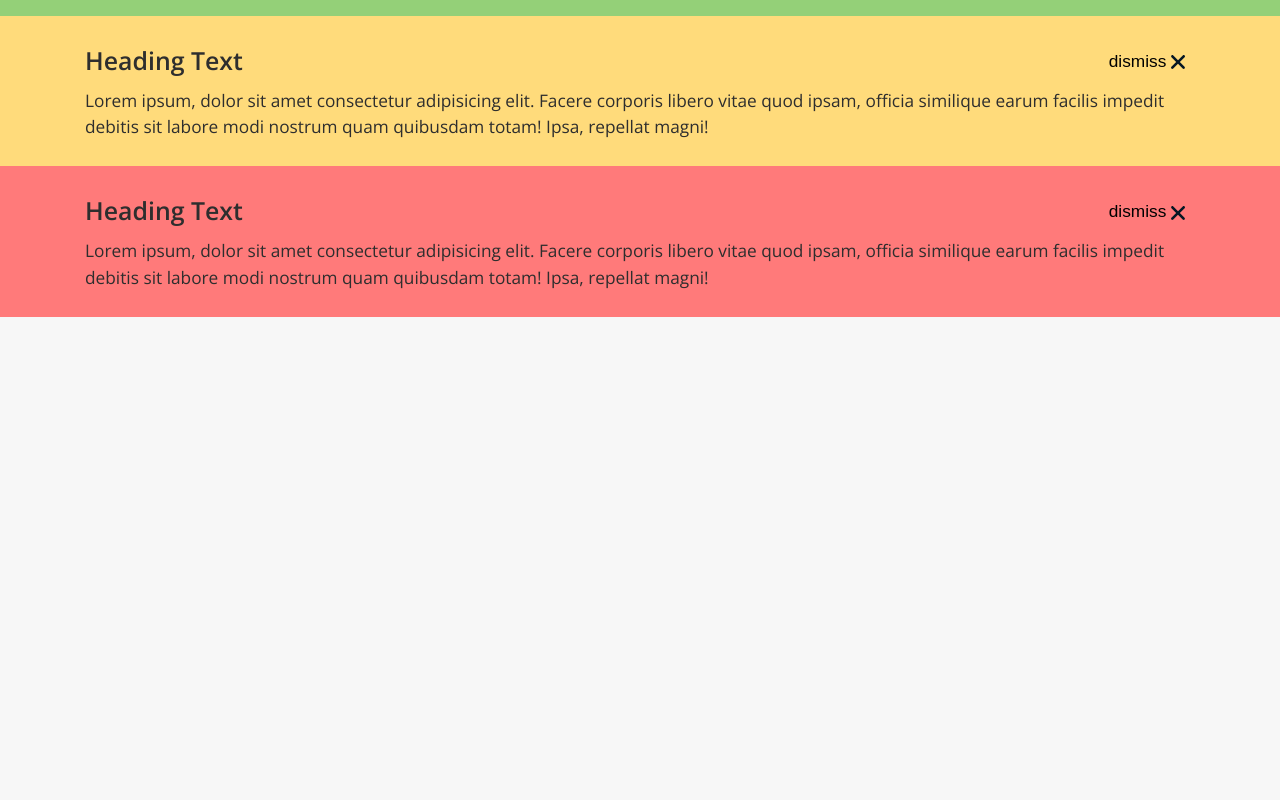
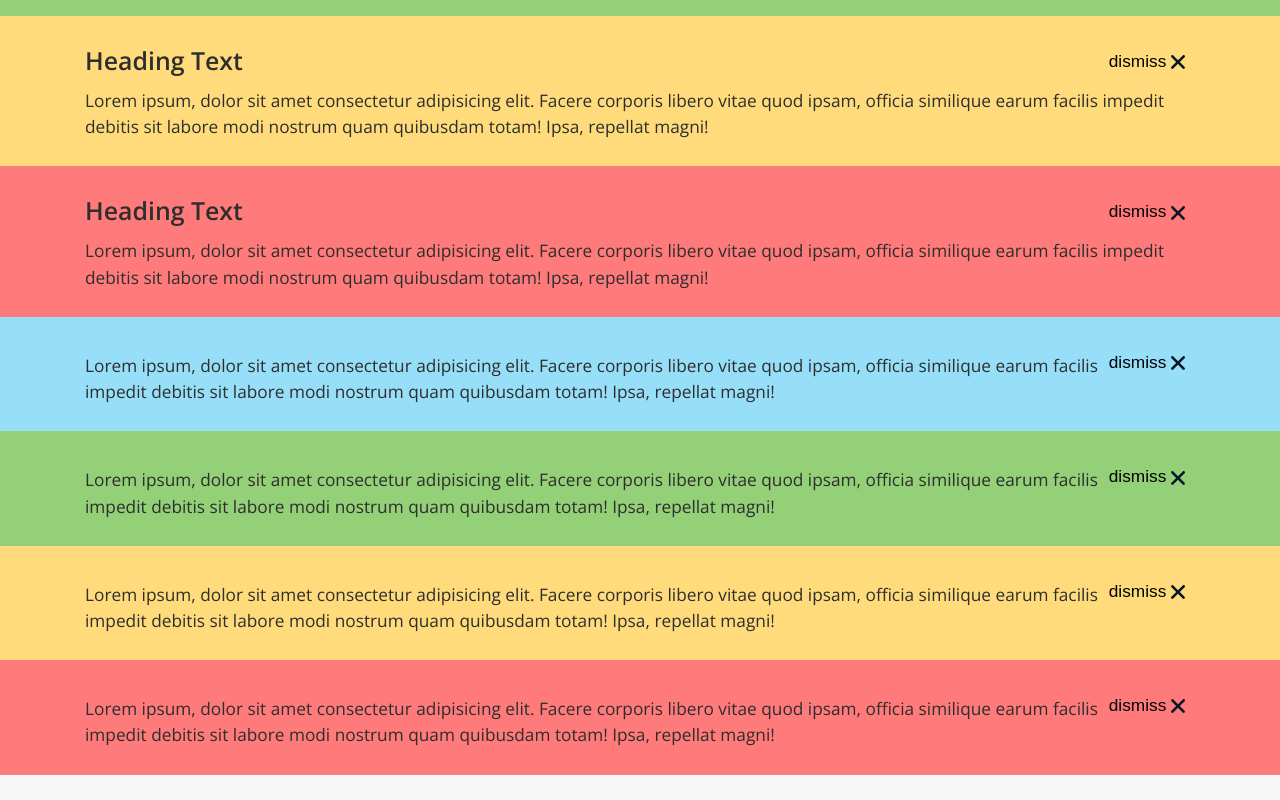
Before and after one commit to unumux/willow-testing-site, a website: page component-pages/global-alert.html in a window 1280 px wide. Shown: the part 436-1236 px from the top of the page. Before the commit the page ends 800 px from the top, so only its background shows below. Drawn offline with nearby package versions, Linux system fonts and the light colour scheme.

Commit message:
adds global alerts without headings

```diff
--- a/component-pages/global-alert.html
+++ b/component-pages/global-alert.html
@@ -66,6 +66,50 @@
                     </div>
                 </div>
             </section>
+            <section class="willow-global-alert" role="alert">
+                <button class="willow-global-alert__close">dismiss <span class="willow-icon willow-icon--close-inverse"></span></button>
+                <h1 class="willow-global-alert__heading sr-only">Heading Text</h1>
+                <div class="willow-global-alert__content">
+                    <div class="willow-styling-context">
+                        <p>Lorem ipsum, dolor sit amet consectetur adipisicing elit. Facere corporis libero vitae quod ipsam,
+                            officia similique earum facilis impedit debitis sit labore modi nostrum quam quibusdam totam!
+                            Ipsa, repellat magni!</p>
+                    </div>
+                </div>
+            </section>
+            <section class="willow-global-alert willow-global-alert--positive" role="alert">
+                <button class="willow-global-alert__close">dismiss <span class="willow-icon willow-icon--close-inverse"></span></button>
+                <h1 class="willow-global-alert__heading sr-only">Heading Text</h1>
+                <div class="willow-global-alert__content">
+                    <div class="willow-styling-context">
+                        <p>Lorem ipsum, dolor sit amet consectetur adipisicing elit. Facere corporis libero vitae quod ipsam,
+                            officia similique earum facilis impedit debitis sit labore modi nostrum quam quibusdam totam!
+                            Ipsa, repellat magni!</p>
+                    </div>
+                </div>
+            </section>
+            <section class="willow-global-alert willow-global-alert--warning" role="alert">
+                <button class="willow-global-alert__close">dismiss <span class="willow-icon willow-icon--close-inverse"></span></button>
+                <h1 class="willow-global-alert__heading sr-only">Heading Text</h1>
+                <div class="willow-global-alert__content">
+                    <div class="willow-styling-context">
+                        <p>Lorem ipsum, dolor sit amet consectetur adipisicing elit. Facere corporis libero vitae quod ipsam,
+                            officia similique earum facilis impedit debitis sit labore modi nostrum quam quibusdam totam!
+                            Ipsa, repellat magni!</p>
+                    </div>
+                </div>
+            </section>
+            <section class="willow-global-alert willow-global-alert--negative" role="alert">
+                <button class="willow-global-alert__close">dismiss <span class="willow-icon willow-icon--close-inverse"></span></button>
+                <h1 class="willow-global-alert__heading sr-only">Heading Text</h1>
+                <div class="willow-global-alert__content">
+                    <div class="willow-styling-context">
+                        <p>Lorem ipsum, dolor sit amet consectetur adipisicing elit. Facere corporis libero vitae quod ipsam,
+                            officia similique earum facilis impedit debitis sit labore modi nostrum quam quibusdam totam!
+                            Ipsa, repellat magni!</p>
+                    </div>
+                </div>
+            </section>
         </main>
     </div>
 </body>
```
